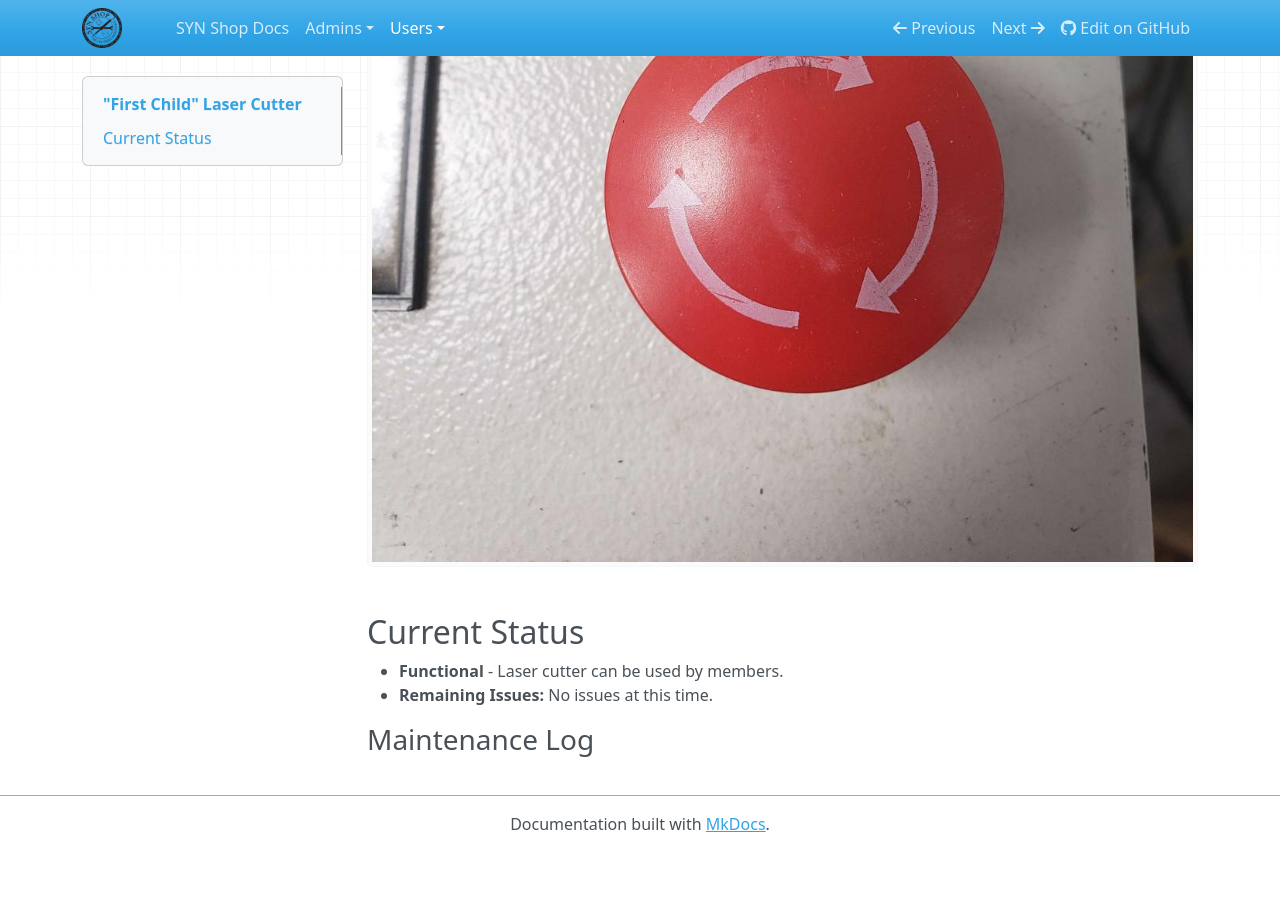
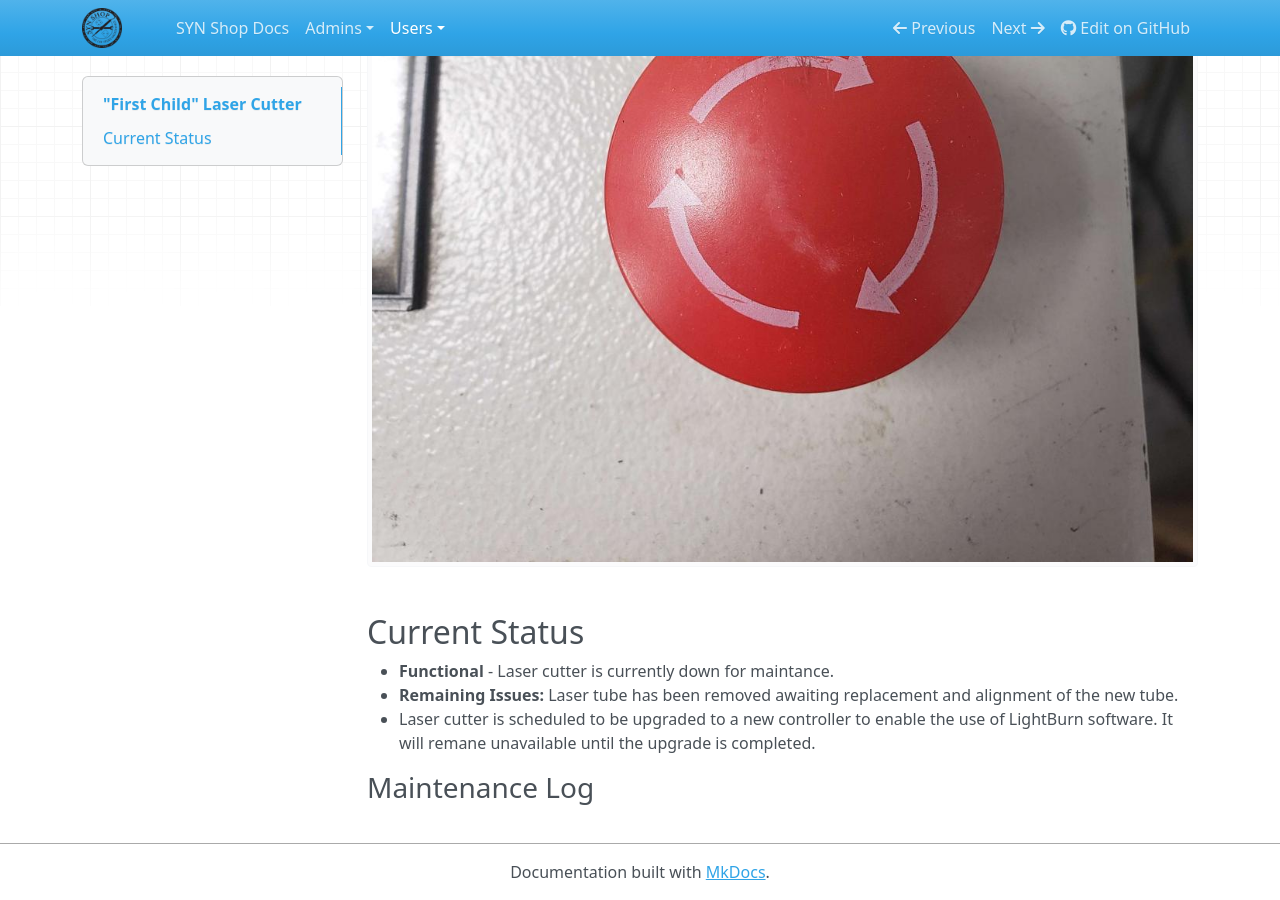
Before and after one commit to synshop/rtfm, an MkDocs documentation site: the page built from docs/users/Equipment/First Child Laser Cutter.md, in a window 1280 px wide and 900 px high, scrolled down 1960 px. Built offline with MkDocs 1.6.1, drawn with Linux system fonts in a browser that asks for light colours; nearby versions of some CDN libraries; before the commit the page ends 2812 px from its top, so only the background shows below that.

Commit message:
Update First Child Laser Cutter.md
Updated availability

```diff
--- a/docs/users/Equipment/First Child Laser Cutter.md
+++ b/docs/users/Equipment/First Child Laser Cutter.md
@@ -10,7 +10,8 @@
 
 ## Current Status
 
-- **Functional** - Laser cutter can be used by members.
-- **Remaining Issues:** No issues at this time.
+- **Functional** - Laser cutter is currently down for maintance.
+- **Remaining Issues:** Laser tube has been removed awaiting replacement and alignment of the new tube.
+- Laser cutter is scheduled to be upgraded to a new controller to enable the use of LightBurn software. It will remane unavailable until the upgrade is completed.
 
 ### Maintenance Log
```
